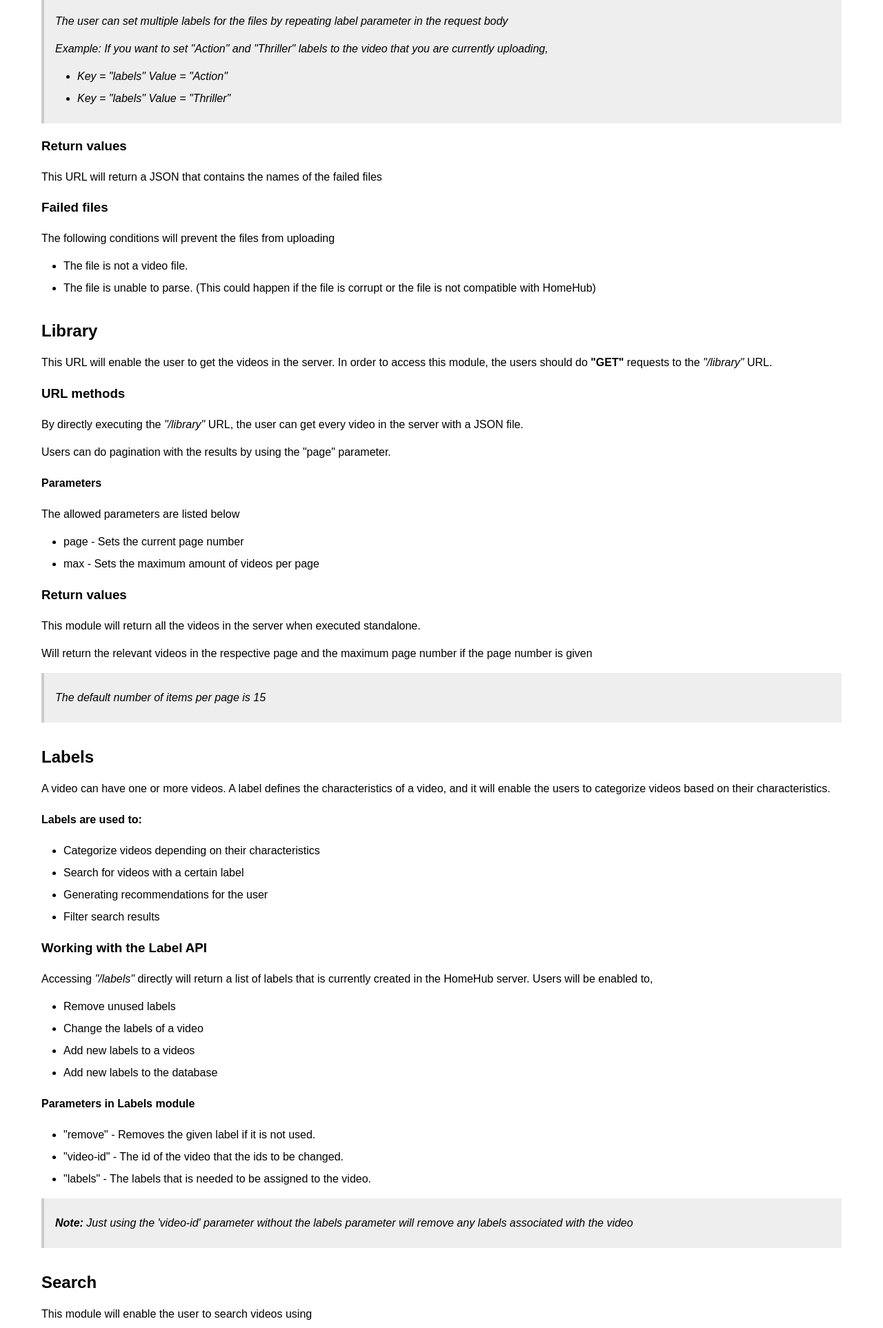
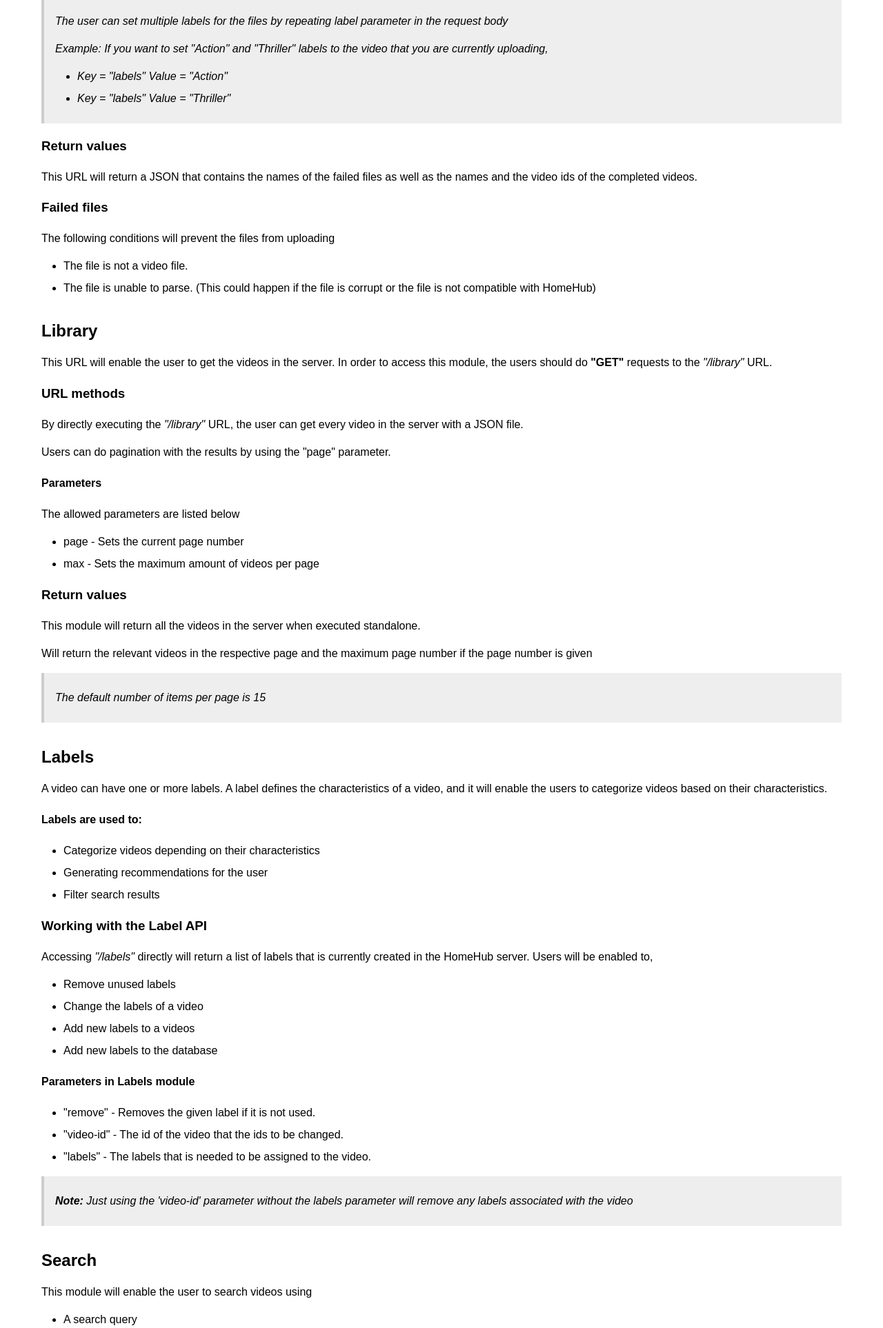
Before and after one commit to irusha/cs50fp, a Django app: page / in a window 1280 px wide. Shown: the part 973-2899 px from the top of the page at 69% size. Run offline with Django 4.2, Linux system fonts and the light colour scheme; some libraries are stand-ins or nearby versions.

Commit message:
Readme file updated

```diff
--- a/homehub/templates/index.html
+++ b/homehub/templates/index.html
@@ -141,13 +141,15 @@
     </ul>
 </blockquote>
 <h3 id="return-values">Return values</h3>
-    <p>This URL will return a JSON that contains the names of the failed files</p>
+<p>This URL will return a JSON that contains the names of the failed files as well as the names and the video ids of the
+    completed videos.</p>
 <h3 id="failed-files">Failed files</h3>
 <p>The following conditions will prevent the files from uploading</p>
 <ul>
     <li>The file is not a video file.</li>
     <li>The file is unable to parse. (This could happen if the file is corrupt or the file is not compatible with
-            HomeHub)</li>
+        HomeHub)
+    </li>
 </ul>
 <h2 id="library">Library</h2>
 <p>This URL will enable the user to get the videos in the server. In order to access this module, the users should
@@ -170,12 +172,11 @@
     <p>The default number of items per page is 15</p>
 </blockquote>
 <h2 id="labels">Labels</h2>
-    <p>A video can have one or more videos. A label defines the characteristics of a video, and it will enable the users
+<p>A video can have one or more labels. A label defines the characteristics of a video, and it will enable the users
     to categorize videos based on their characteristics. </p>
 <h4 id="labels-are-used-to-">Labels are used to:</h4>
 <ul>
     <li>Categorize videos depending on their characteristics</li>
-        <li>Search for videos with a certain label</li>
     <li>Generating recommendations for the user</li>
     <li>Filter search results</li>
 </ul>
@@ -186,7 +187,7 @@
 <ul>
     <li>Remove unused labels</li>
     <li>Change the labels of a video</li>
-        <li>Add new labels to a videos </li>
+    <li>Add new labels to a videos</li>
     <li>Add new labels to the database</li>
 </ul>
 <h4 id="parameters-in-labels-module">Parameters in Labels module</h4>
@@ -212,11 +213,11 @@
     <li>filter - The labels that is needed to filter the search results must be given to this parameter</li>
 </ul>
 <blockquote>
-        <p>This module is not usable standalone and one or both of the above parameters should be used</p>
+    <p>This module is not usable standalone and one or both of the above parameters must be used</p>
 </blockquote>
 <h2 id="recommendations">Recommendations</h2>
-    <p>This module will generate maximum 6 recommendations for the users. The recommendations are based on the total
-        views that each module has</p>
+<p>This module will generate maximum of 6 recommendations for the users. These recommendations are based on the total
+    views that each label has.</p>
 <p>In order to use this module, the user have to use <em>&quot;/recom&quot;</em> route.</p>
 
 </body>
```
Also changed, not shown: readme.md. Lines whose indentation alone changed are shown as unchanged.
